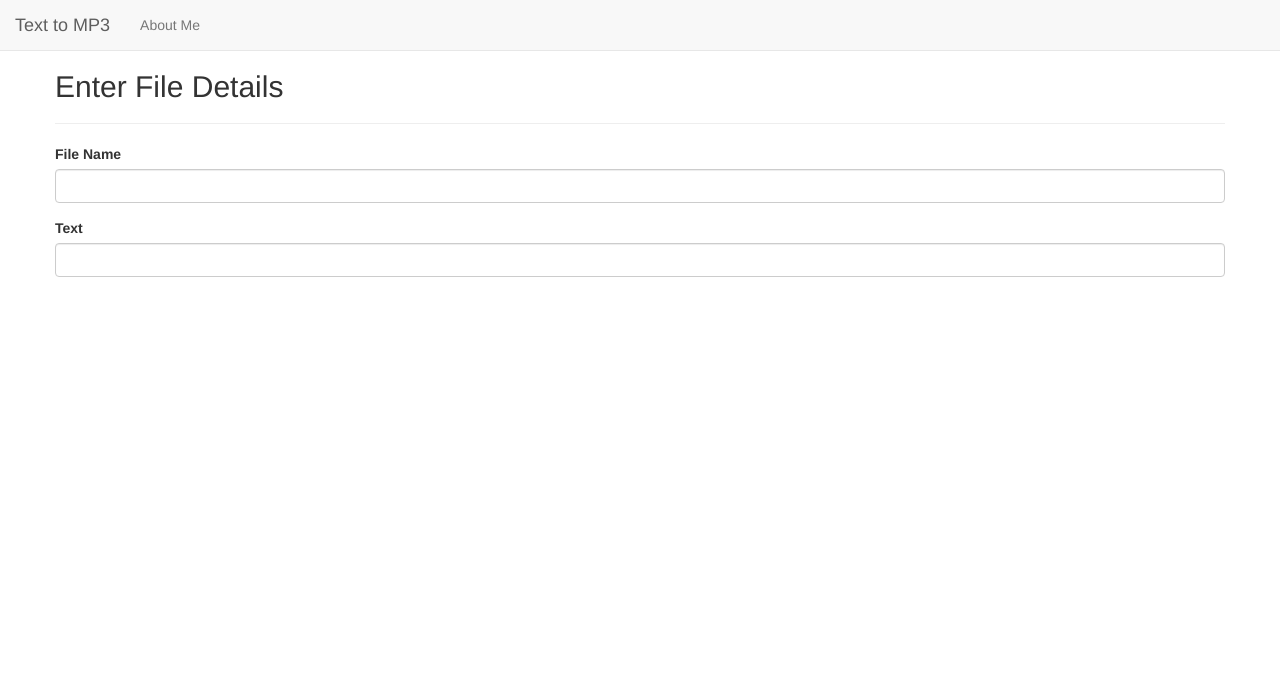
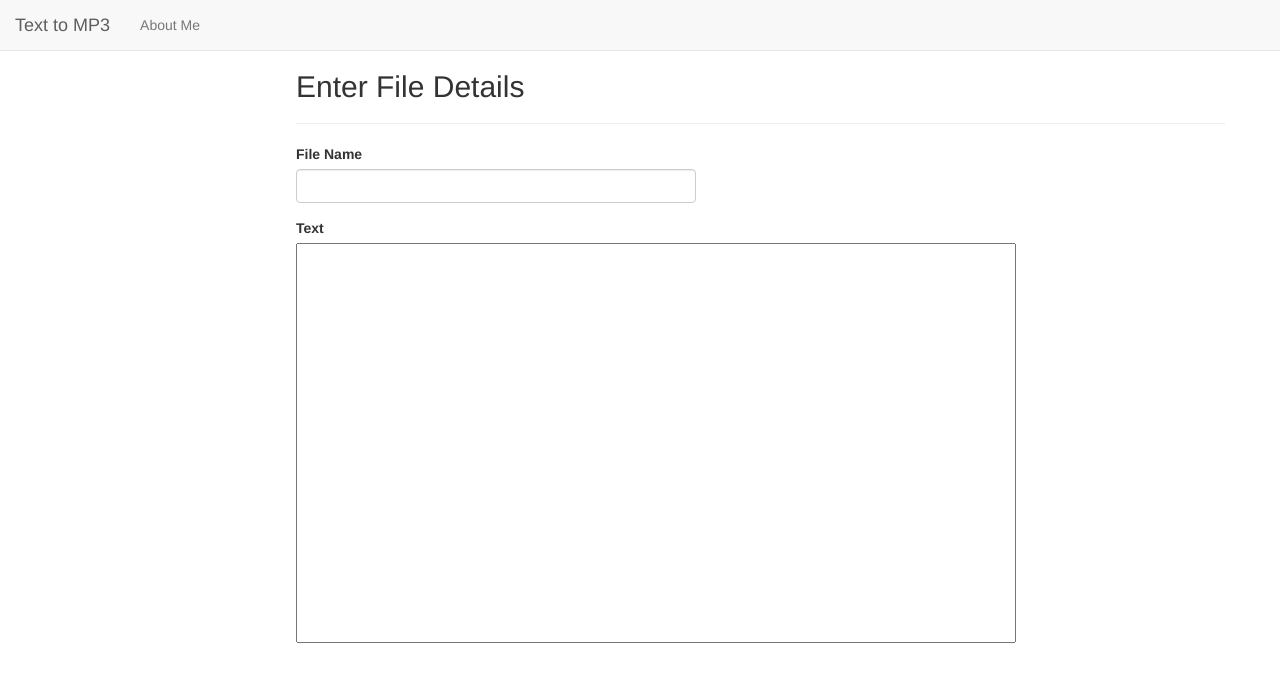
Before and after one commit to me12722/text-to-speech, a Django app: template Text_to_Speech/tts/templates/tts/index.html in a window 1280 px wide. Shown: the top 682 px of the page. Run offline with Django 3.2, Linux system fonts and the light colour scheme; the template is opened without the code that fills it, so the values that code supplies are empty; some libraries are stand-ins or nearby versions.

Commit message:
made minor css changes to the form's position

```diff
--- a/Text_to_Speech/Static/css/style.css
+++ b/Text_to_Speech/Static/css/style.css
@@ -1,3 +1,16 @@
 .span12 {
  padding-top: 50px;
 }
+
+.file-name {
+    width: 400px;
+}
+
+.text-box {
+   width: 720px;
+   height: 400px;
+}
+
+.container {
+    padding-left: 20%;
+}
--- a/Text_to_Speech/tts/templates/tts/index.html
+++ b/Text_to_Speech/tts/templates/tts/index.html
@@ -18,7 +18,7 @@
       <span class="icon-bar"></span>
       <span class="icon-bar"></span>
     </button>
-    <a class="navbar-brand" href="/">Text to MP3</a>
+    <a class="navbar-brand" href="/tts/">Text to MP3</a>
   </div>
 
   <!-- Collect the nav links, forms, and other content for toggling -->
@@ -51,15 +51,15 @@
 
 <div class="form-group">
     <label class="control-label  " for="id_char_field">File Name</label>
-        <div class=" ">
+        <div class="file-name">
             <input class=" form-control" id="id_char_field" name="char_field" type="text" />
         </div>
 </div>
 
 <div class="form-group">
     <label class="control-label  " for="id_char_field">Text</label>
-        <div class=" ">
-            <input class=" form-control" id="id_char_field" name="char_field" type="text" />
+        <div class="text">
+            <input class=" text-box" id="id_char_field" name="char_field" type="text" />
         </div>
 </div>
 
```
